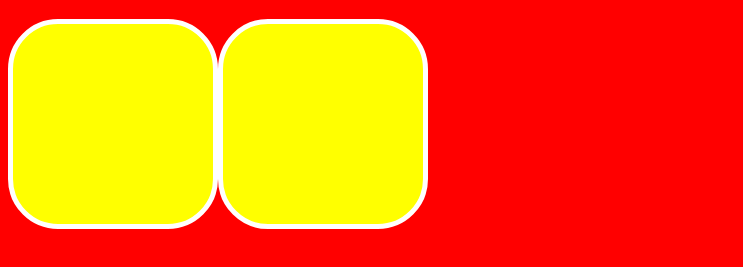
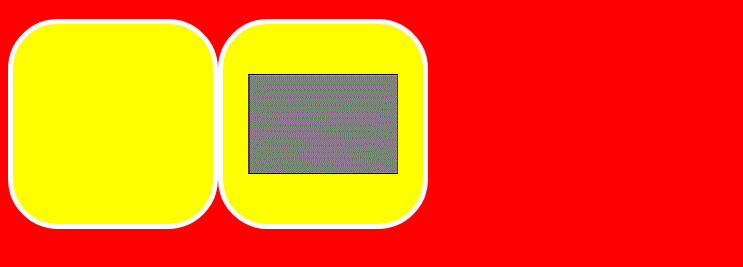
Before and after one commit to EphraimB/virtual.com-Website, a plain HTML site: page index.html in a window 1280 px wide. Shown: the part 61-328 px from the top of the page, without its empty margins (0-743 px from the left). Drawn offline with Linux system fonts and the light colour scheme.

Commit message:
Added Virtual Hub icon

```diff
--- a/css/style.css
+++ b/css/style.css
@@ -2,3 +2,4 @@ body{background-color: red;}
 h1{text-align: center; color: blue;}
 .app{float: left; position: relative; width: 200px; height: 200px; border-radius: 50px; background-color: yellow; border: 5px solid white;}
 .app:hover{background-color: white;}
+#hub{background-image: url(../images/VirtualHub.gif); background-repeat: no-repeat; background-position: center;}
```
Also changed, not shown: images/VirtualHub.gif (added).
